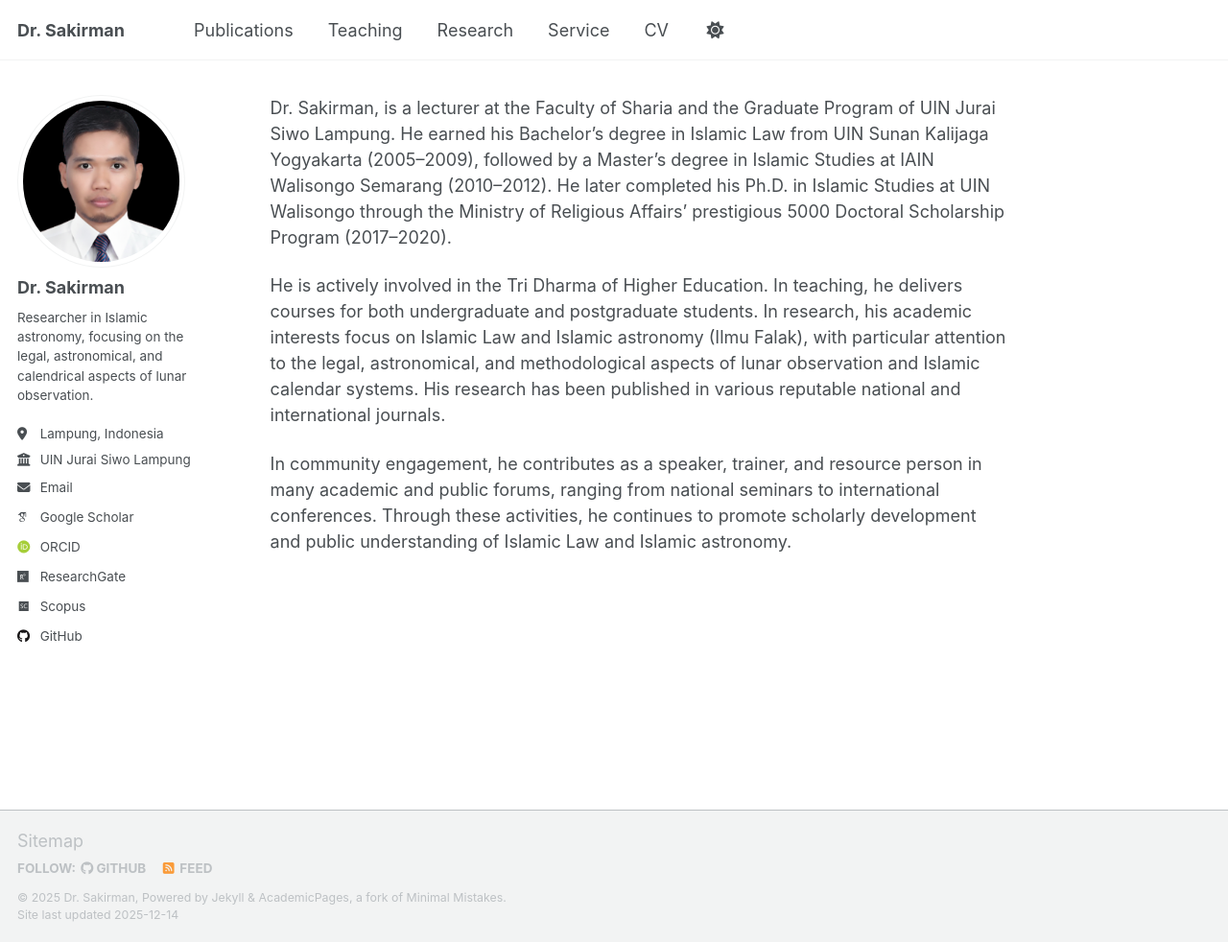
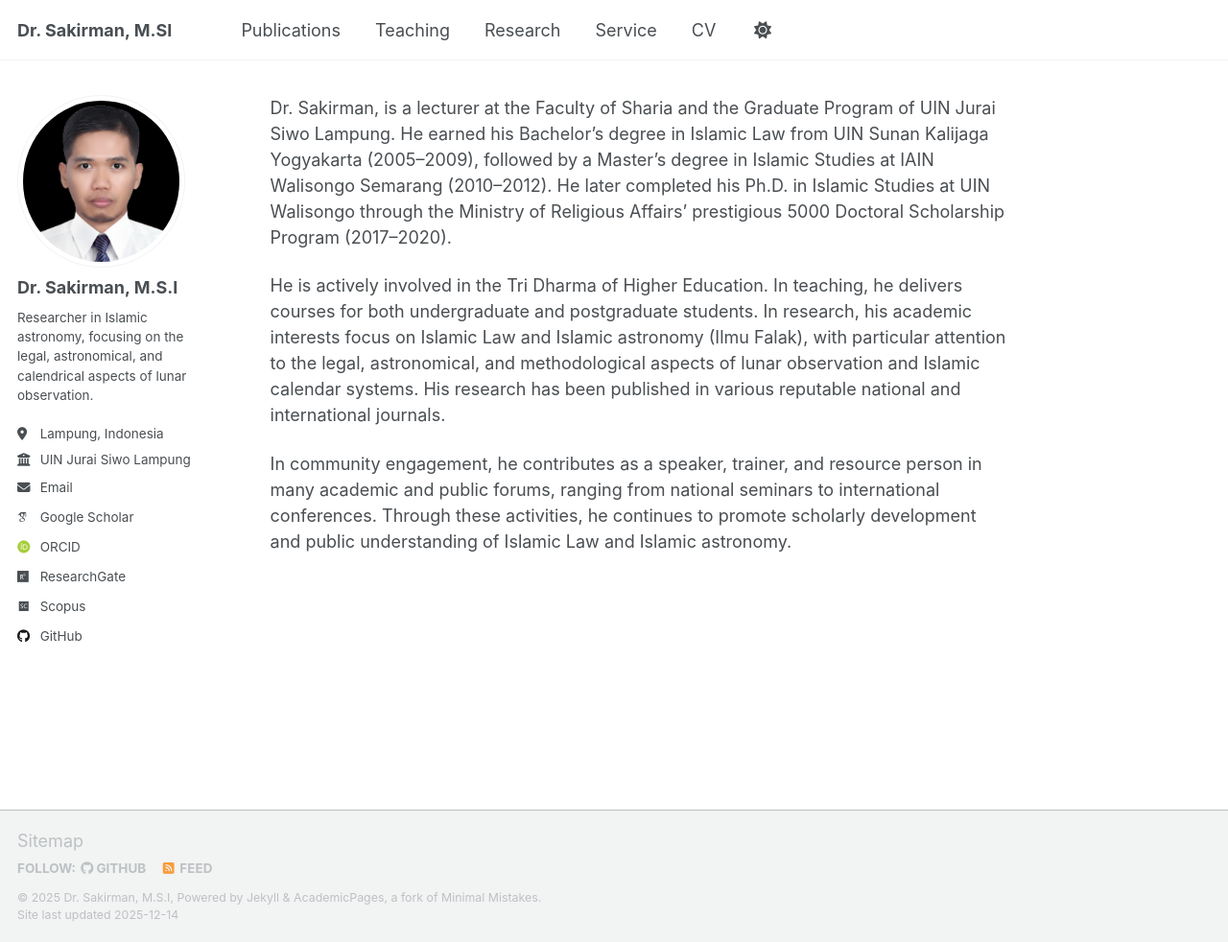
Before and after one commit to sakir-man/sakir-man.github.io, a Jekyll site: the page built from _pages/about.md, in a window 1280 px wide and 982 px high. Shown: the whole window at 96% size. Built offline with Jekyll 4.4.1, drawn with Linux system fonts in a browser that asks for light colours; some web fonts are replaced; a script that is not in the unit is left out.

```diff
--- a/_config.yml
+++ b/_config.yml
@@ -9,9 +9,9 @@
 # Basic Site Settings
 locale                   : "en-US"
 site_theme               : "default"
-title                    : "Dr. Sakirman"
+title                    : "Dr. Sakirman, M.SI"
 title_separator          : "-"
-name                     : &name "Dr. Sakirman"
+name                     : &name "Dr. Sakirman, M.S.I"
 description              : &description "Researcher in Islamic astronomy, focusing on the legal, astronomical, and calendrical aspects of lunar observation."
 url                      : https://sakir-man.github.io  # the base hostname & protocol for your site e.g. "https://[your GitHub username].github.io"
 baseurl                  : "" # the subpath of your site, e.g. "/blog"
@@ -23,7 +23,7 @@ repository               : "sakir-man.github.io "
 author:
   # Biographic information
   avatar           : "profile.png"
-  name             : "Dr. Sakirman"
+  name             : "Dr. Sakirman, M.S.I"
   pronouns         : # example: "she/her"
   bio              : "Researcher in Islamic astronomy, focusing on the legal, astronomical, and calendrical aspects of lunar observation."
   location         : "Lampung, Indonesia"
```
